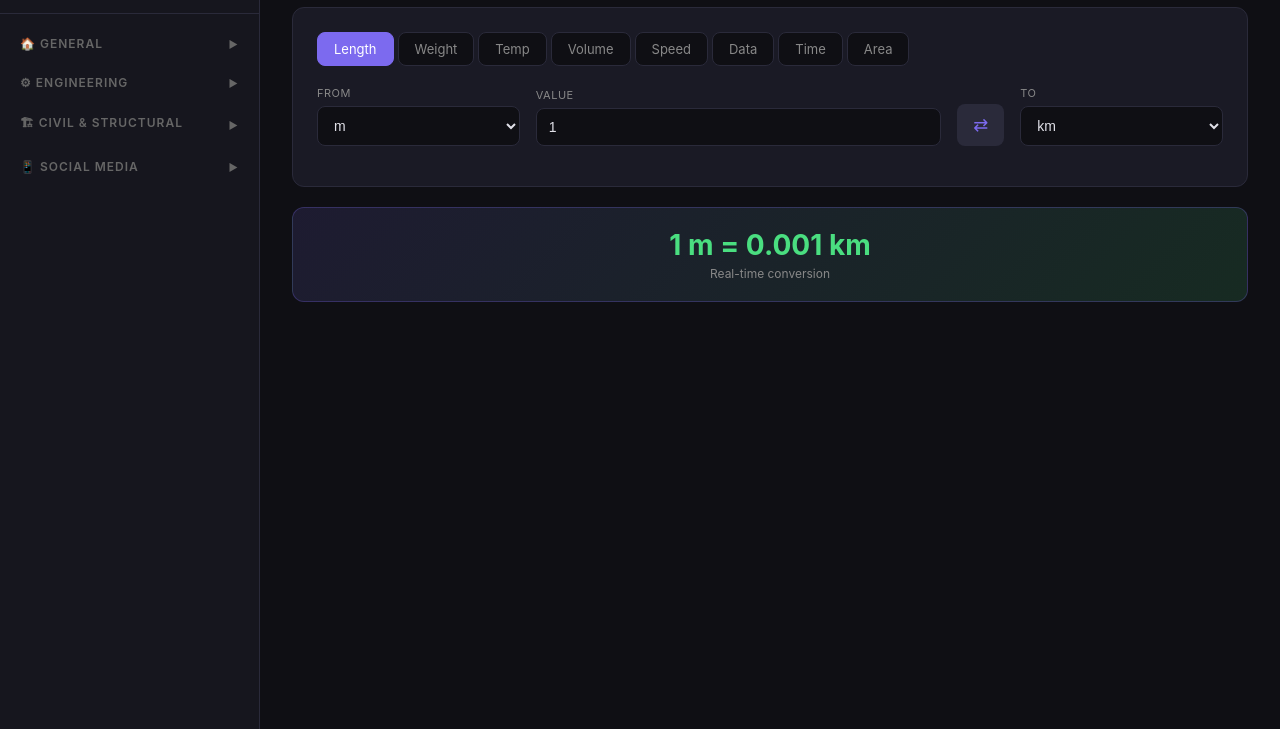
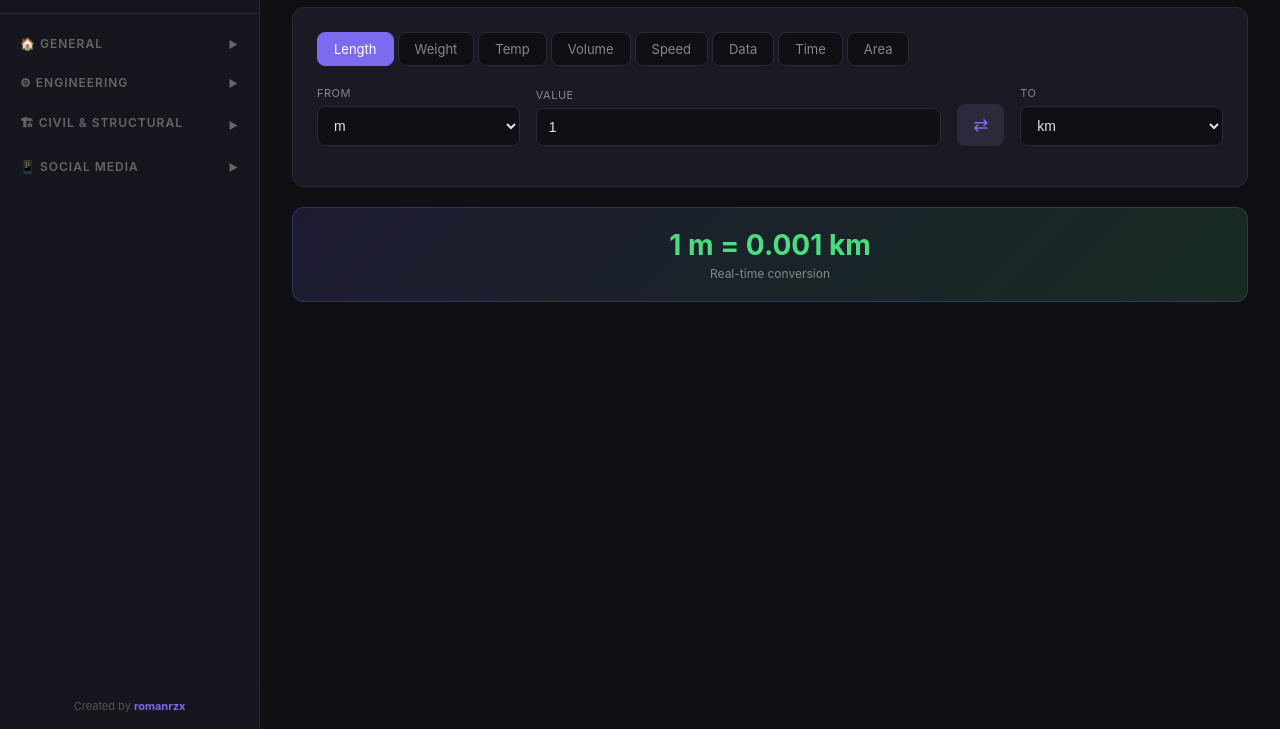
Before and after one commit to RZexiz/toolbox, a website: page index.html in a window 1280 px wide. Shown: the part 71-800 px from the top of the page. Drawn offline with Linux system fonts and the light colour scheme.

Commit message:
feat: add created by romanrzx footer

```diff
--- a/index.html
+++ b/index.html
@@ -97,6 +97,8 @@ body{font-family:-apple-system,BlinkMacSystemFont,'Segoe UI',Roboto,sans-serif;b
 .nav-group-header.open .arrow{transform:rotate(90deg);}
 .nav-group-items{overflow:hidden;transition:max-height .3s ease;}
 .nav-group-items.collapsed{max-height:0!important;}
+.sidebar-footer{text-align:center;padding:16px;font-size:11px;color:#555;border-top:1px solid #1a1a25;margin-top:8px;}
+.sidebar-footer strong{color:#7c6aef;}
 </style>
 </head>
 <body>
@@ -109,6 +111,7 @@ body{font-family:-apple-system,BlinkMacSystemFont,'Segoe UI',Roboto,sans-serif;b
     <p>All In One Tool</p>
   </div>
   <div class="nav" id="nav"></div>
+  <div class="sidebar-footer">Created by <strong>romanrzx</strong></div>
 </nav>
 
 <div class="main">
```
